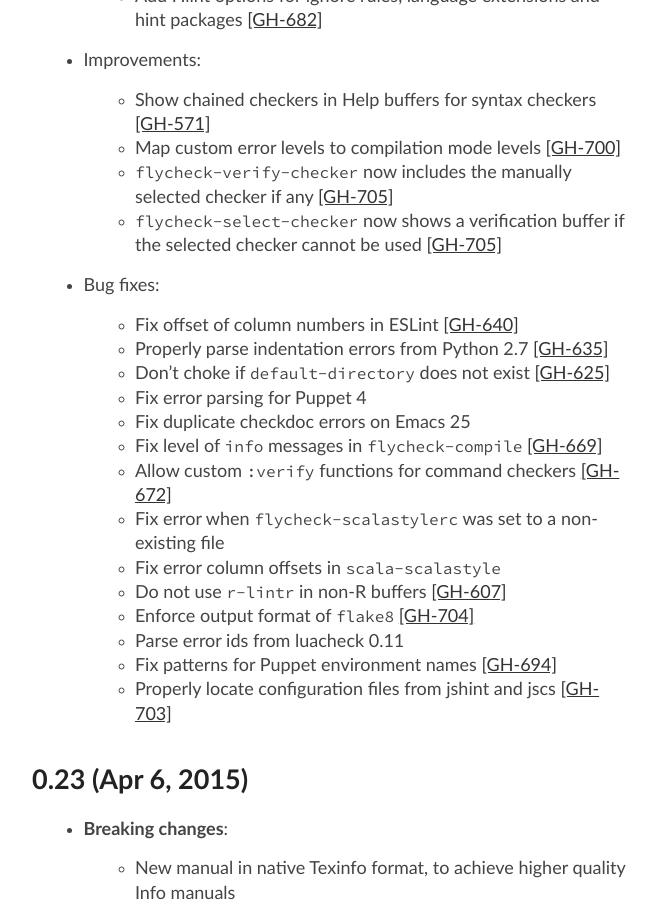
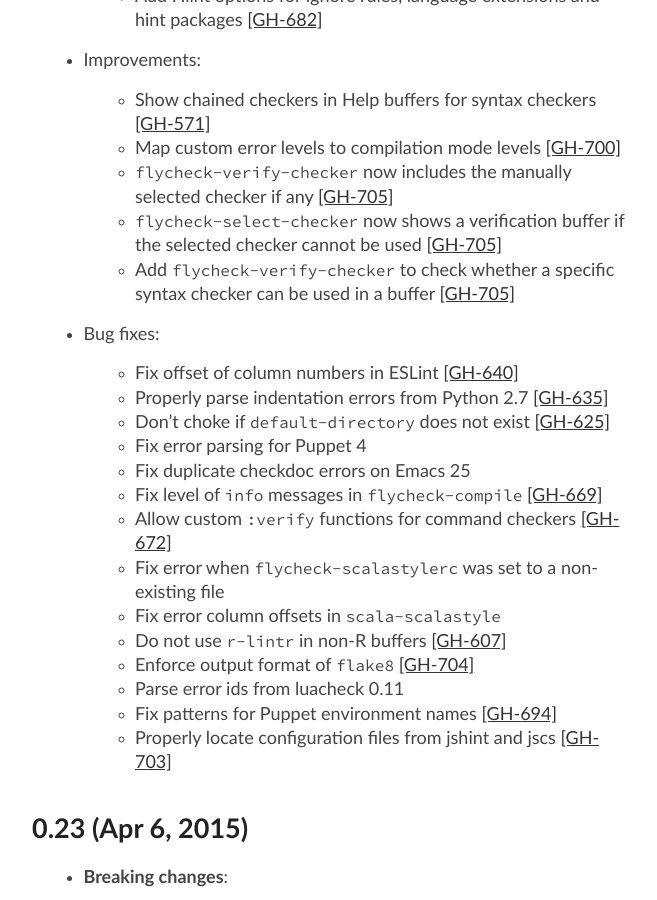
Before and after one commit to cmarqu/flycheck.github.io, a Jekyll site: the page built from changes.md, in a window 1280 px wide and 900 px high, scrolled down 847 px. Shown: the whole window, without its empty margins (258-915 px from the left). Built offline with Jekyll 4.4.1, drawn with Linux system fonts in a browser that asks for light colours.

Commit message:
Update manual from flycheck/flycheck@512bafd

```diff
--- a/_includes/changes.md
+++ b/_includes/changes.md
@@ -36,6 +36,8 @@
     [[GH-705]](https://github.com/flycheck/flycheck/issues/705)
   - `flycheck-select-checker` now shows a verification buffer if the selected
     checker cannot be used [[GH-705]](https://github.com/flycheck/flycheck/issues/705)
+  - Add `flycheck-verify-checker` to check whether a specific syntax checker can
+    be used in a buffer [[GH-705]](https://github.com/flycheck/flycheck/issues/705)
 
 - Bug fixes:
 
```
